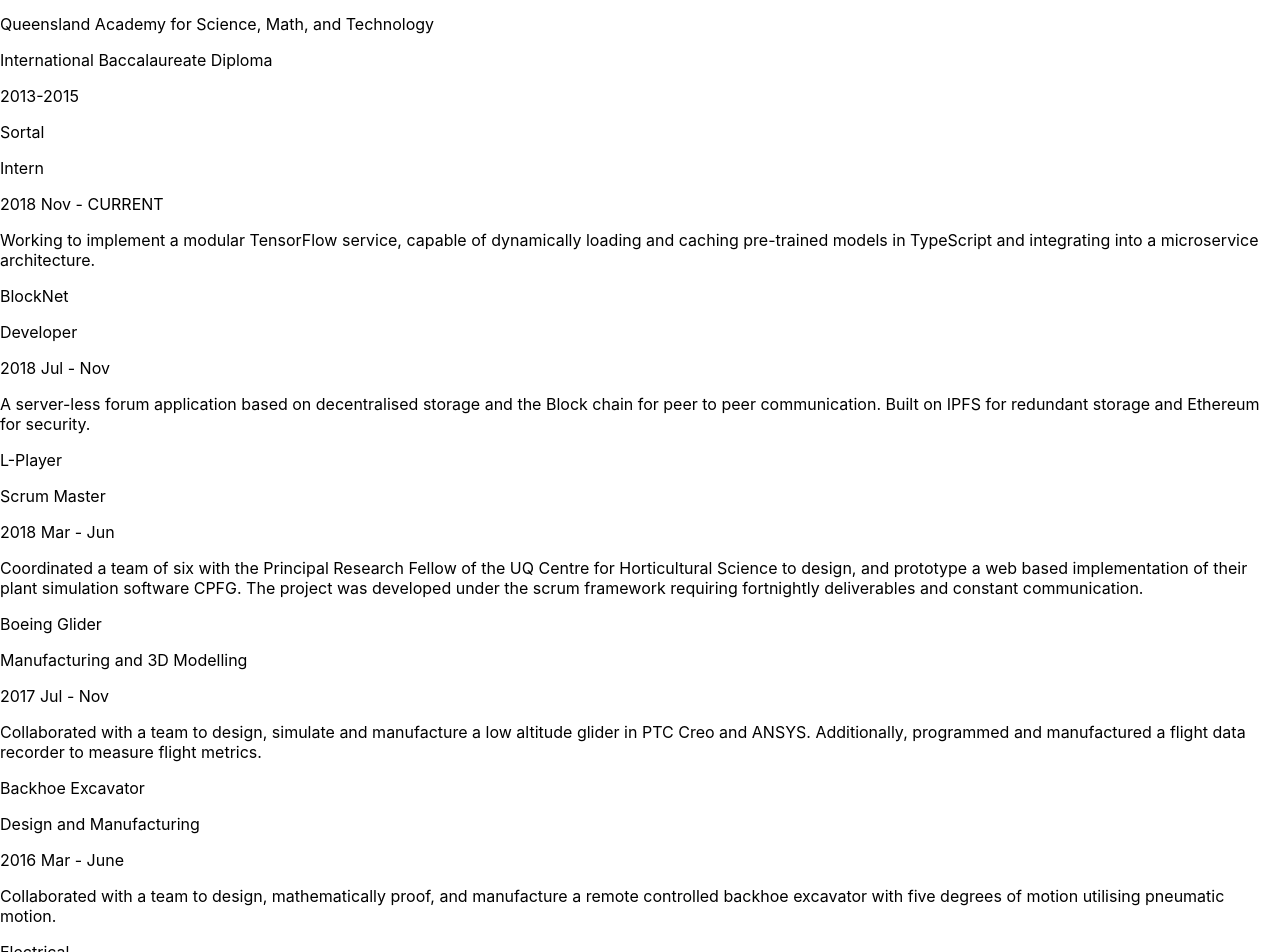
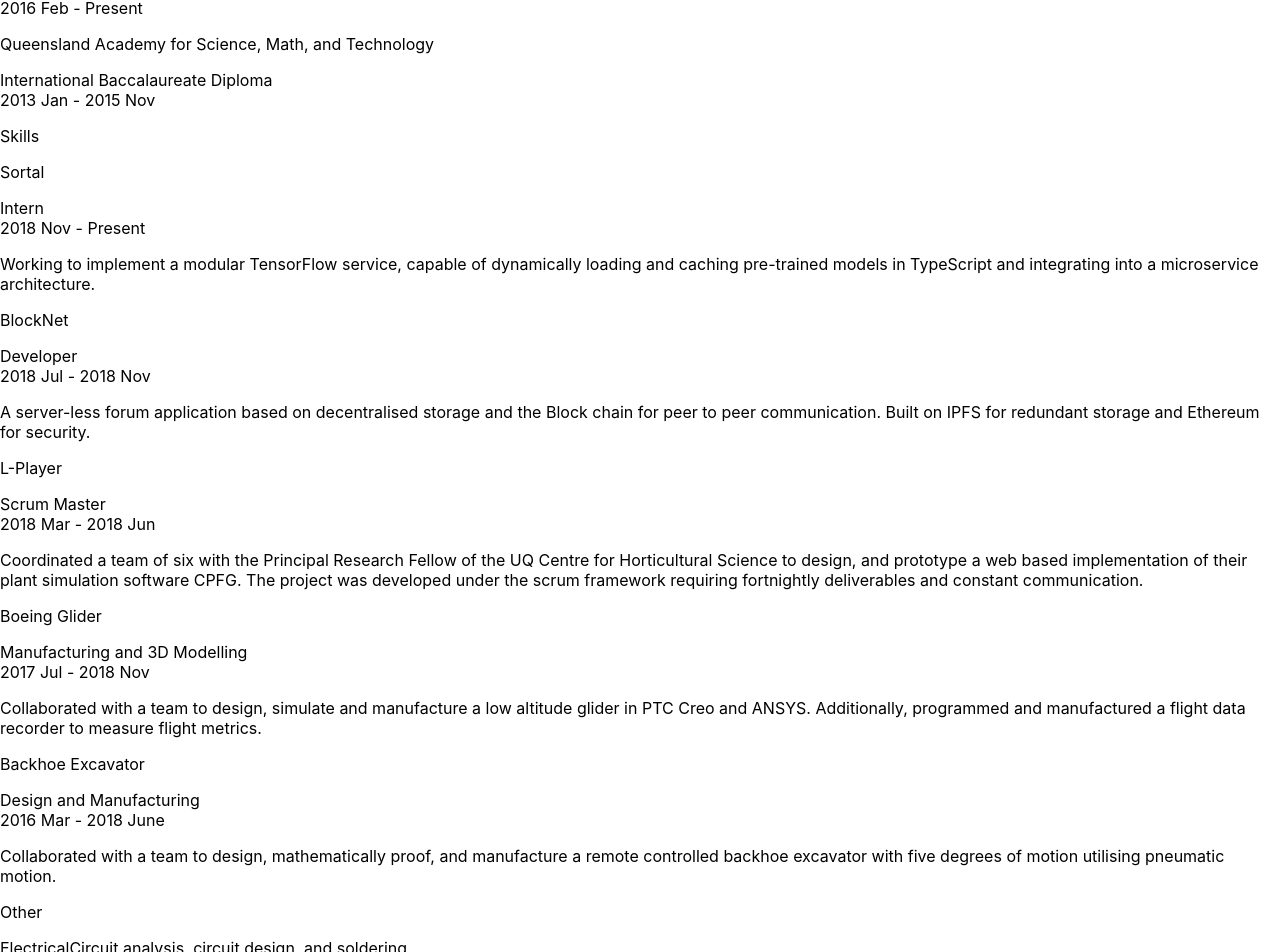
Before and after one commit to hans-m-song/hans-m-song.github.io, a React (Create React App) app: page / in a window 1280 px wide. Shown: the part 238-1190 px from the top of the page. Built offline with nearby package versions, Linux system fonts and the light colour scheme; the HTML template or start-up script is replaced by a standard one.

Commit message:
updated with some css

```diff
--- a/package.json
+++ b/package.json
@@ -3,13 +3,15 @@
   "version": "0.1.0",
   "private": true,
   "dependencies": {
+    "less": "^3.9.0",
     "react": "^16.6.3",
     "react-dom": "^16.6.3",
     "react-scripts": "2.1.1"
   },
   "scripts": {
-    "start": "react-scripts start",
-    "build": "react-scripts build",
+    "compile": "lessc src/App.less src/App.css",
+    "start": "npm run compile & react-scripts start",
+    "build": "npm run compile & react-scripts build",
     "test": "react-scripts test",
     "eject": "react-scripts eject"
   },
--- a/src/App.js
+++ b/src/App.js
@@ -5,6 +5,7 @@ import { Profile } from './Components/Profile';
 import { Education } from './Components/Education';
 import { Skills } from './Components/Skills';
 import { Other } from './Components/Other';
+import { Footer } from './Components/Footer';
 
 class App extends Component {
   render() {
@@ -14,6 +15,7 @@ class App extends Component {
         <Education />
         <Skills />
         <Other />
+        <Footer />
       </div>
     );
   }
--- /dev/null
+++ b/src/App.less
@@ -0,0 +1,80 @@
+@import url('https://fonts.googleapis.com/css?family=Merriweather|Open+Sans|Roboto+Mono');
+
+@width: 80vw;
+@height: 100vh;
+@title-font: 'Merriweather', serif;
+@content-font: 'Open Sans', sans-serif;
+
+.header {
+    font-size: 1.5em;
+    font-family: @title-font;
+}
+
+.title {
+    font-size: 1.2em;
+}
+
+.pair {
+    font-size: 0.95em;
+    display: flex;
+    justify-content: space-between;
+    .period-container {
+        color: white;
+        background-color: #303030;
+        border: 3px solid black;
+        border-radius: 5px;
+    }
+}
+
+.subtitle {
+    font-size: 0.95em;
+    font-style: oblique;
+    color: #303030;
+}
+
+.period {
+    font-size: 0.9em;
+    font-family: 'Roboto Mono', monospace;
+}
+
+.location {
+
+}
+
+.description {
+    font-family: @content-font;
+}
+
+body {
+    background-color: rgb(68, 68, 68);
+}
+
+.App {
+    width: @width;
+    margin: auto;
+    padding: 15px;
+    background-color: #f1f1f1
+}
+
+.profile-container {
+    margin: auto;
+}
+
+.education-container {
+
+}
+
+.skills-container {
+
+}
+
+.other-container {
+    .row {
+        .other-title {
+            width: 10em;
+        }
+        .other-description {
+
+        }
+    }
+}
--- /dev/null
+++ b/src/Components/Common.js
@@ -0,0 +1,11 @@
+import React, { Component } from 'react';
+
+export class Period extends Component {
+    render() {
+        return (
+            <div className="period-container">
+                <span className="period"> {this.props.start} - {this.props.end} </span>
+            </div>
+        );
+    }
+}
--- a/src/Components/Education.js
+++ b/src/Components/Education.js
@@ -1,14 +1,17 @@
 import React, { Component } from 'react'
 import { education } from '../Info'
+import { Period } from './Common'
 
 export class Education extends Component {
     createElements = () => {
         return education.map((item) => {
             return (
                 <div className="row" key={item.location}>
-                    <p className="education-location location">{item.location}</p>
-                    <p className="education-certification certification">{item.certification}</p>
-                    <p className="education-period period">{item.period}</p>
+                    <p className="education-location location title">{item.location}</p>
+                    <div className="pair">
+                        <span className="education-certification certification subtitle">{item.certification}</span>
+                        <Period start={item.period[0]} end={item.period[1]} />
+                    </div>
                 </div>
             );
         });
@@ -16,7 +19,8 @@ export class Education extends Component {
 
     render() {
         return (
-            <div className="skills-container">
+            <div className="education-container">
+                <p className="header">Education</p>
                 {this.createElements()}
             </div>
         );
--- /dev/null
+++ b/src/Components/Footer.js
@@ -0,0 +1,7 @@
+import React, { Component } from 'react';
+
+export class Footer extends Component {
+    render() {
+        return (<div></div>);
+    }
+}
--- a/src/Components/Other.js
+++ b/src/Components/Other.js
@@ -5,9 +5,9 @@ export class Other extends Component {
     createElements = () => {
         return other.map((item) => {
             return (
-                <div className="row" key={item.title}>
-                    <p className="other-title title">{item.title}</p>
-                    <p className="other-description description">{item.description}</p>
+                <div className="pair" key={item.title}>
+                    <span className="other-title subtitle">{item.title}</span>
+                    <span className="other-description description">{item.description}</span>
                 </div>
             );
         });
@@ -16,6 +16,7 @@ export class Other extends Component {
     render() {
         return (
             <div className="other-container">
+                <p className="header">Other</p>
                 {this.createElements()}
             </div>
         );
--- a/src/Components/Profile.js
+++ b/src/Components/Profile.js
@@ -4,7 +4,7 @@ import { profile } from '../Info'
 export class Profile extends Component {
     render() {
         return (
-            <div className="about-container">
+            <div className="profile-container">
                 <div className="row">
                     <div className="profile-image-container">
                         <img
@@ -17,7 +17,7 @@ export class Profile extends Component {
 
                 <div className="row">
                     <div className="profile-details-container">
-                        <p className="profile-title">About Me</p>
+                        <p className="profile-title title">About Me</p>
                         <p className="profile-name">{profile.name}</p>
                         <p className="profile-bio">{profile.bio}</p>
                         <p className="profile-resume">{profile.resume}</p>
--- a/src/Components/Skills.js
+++ b/src/Components/Skills.js
@@ -1,14 +1,17 @@
 import React, { Component } from 'react'
 import { skills } from '../Info'
+import { Period } from './Common'
 
 export class Skills extends Component {
     createElements = () => {
         return skills.map((item) => {
             return (
                 <div className="row" key={item.location}>
-                    <p className="skills-location location">{item.location}</p>
-                    <p className="skills-title title">{item.title}</p>
-                    <p className="skills-period period">{item.period}</p>
+                    <p className="skills-location location title">{item.location}</p>
+                    <div className="pair">
+                        <span className="skills-title subtitle">{item.title}</span>
+                        <Period start={item.period[0]} end={item.period[1]} />
+                    </div>
                     <p className="skills-description description">{item.description}</p>
                 </div>
             );
@@ -18,6 +21,7 @@ export class Skills extends Component {
     render() {
         return (
             <div className="skills-container">
+                <p className="header">Skills</p>
                 {this.createElements()}
             </div>
         );
--- a/src/Info.js
+++ b/src/Info.js
@@ -16,12 +16,12 @@ export const education = [
    {
         location: "University of Queensland",
         certification: "Bachelor of Engineering (Software)",
-        period: "2016-CURRENT",
+        period: [ "2016 Feb", "Present" ],
     },
     {
         location: "Queensland Academy for Science, Math, and Technology",
         certification: "International Baccalaureate Diploma",
-        period: "2013-2015",
+        period: [ "2013 Jan", "2015 Nov" ],
     },
 ];
 
@@ -37,31 +37,31 @@ export const skills = [
    {
         location: "Sortal",
         title: "Intern",
-        period: "2018 Nov - CURRENT",
+        period: [ "2018 Nov", "Present" ],
         description: "Working to implement a modular TensorFlow service, capable of dynamically loading and caching pre-trained models in TypeScript and integrating into a microservice architecture.",
     },
     {
         location: "BlockNet",
         title: "Developer",
-        period: "2018 Jul - Nov",
+        period: [ "2018 Jul", "2018 Nov" ],
         description: "A server-less forum application based on decentralised storage and the Block chain for peer to peer communication. Built on IPFS for redundant storage and Ethereum for security.",
     },
     {
         location: "L-Player",
         title: "Scrum Master",
-        period: "2018 Mar - Jun",
+        period: [ "2018 Mar", "2018 Jun" ],
         description: "Coordinated a team of six with the Principal Research Fellow of the UQ Centre for Horticultural Science to design, and prototype a web based implementation of their plant simulation software CPFG. The project was developed under the scrum framework requiring fortnightly deliverables and constant communication.",
     },
     {
         location: "Boeing Glider",
         title: "Manufacturing and 3D Modelling",
-        period: "2017 Jul - Nov",
+        period: [ "2017 Jul", "2018 Nov" ],
         description: "Collaborated with a team to design, simulate and manufacture a low altitude glider in PTC Creo and ANSYS. Additionally, programmed and manufactured a flight data recorder to measure flight metrics.",
     },
     {
         location: "Backhoe Excavator",
         title: "Design and Manufacturing",
-        period: "2016 Mar - June",
+        period: [ "2016 Mar", "2018 June" ],
         description: "Collaborated with a team to design, mathematically proof, and manufacture a remote controlled backhoe excavator with five degrees of motion utilising pneumatic motion.",
     },
 ];
```
